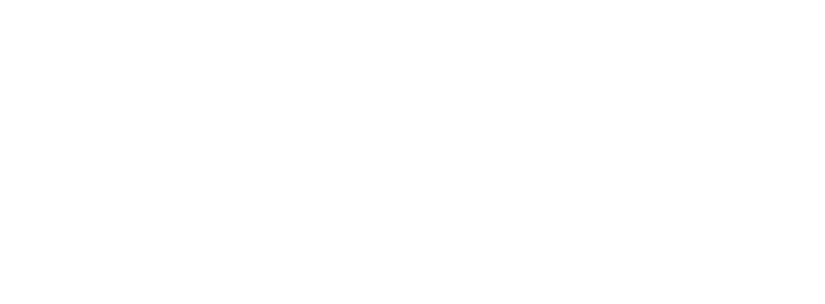
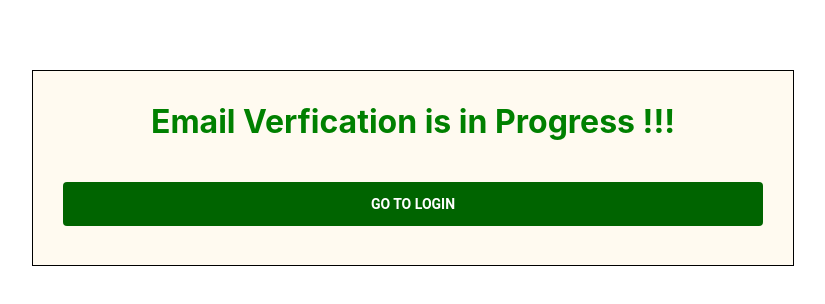
Before and after one commit to sb1197/fundoo_frontend, a React (Create React App) app: page /verifyingEmail in a window 1280 px wide. Shown: the top 304 px of the page, without its empty margins (227-1052 px from the left). Built offline with nearby package versions, Linux system fonts and the light colour scheme.

Commit message:
email verification with nodemailer

```diff
--- a/src/App.js
+++ b/src/App.js
@@ -5,7 +5,7 @@
 import Registration from './pages/RegisterUI'
 import Dashboard from './pages/DashboardUI';
 import ForgotPass from './pages/ForgetPassUI'
-
+import EmailVerfication from './pages/EmailVerifyUI'
 class App extends Component {
   render() {
     return (
@@ -14,6 +14,7 @@
           <div className="App">
             <Route path="/login" component={Login}></Route>
             <Route path="/registration" component={Registration}></Route>
+            <Route path="/verifyingEmail" component={EmailVerfication}></Route>
             <Route path="/dashboard" component={Dashboard}></Route>
             <Route path="/forgetPassword" component={ForgotPass}></Route>
           </div>
--- a/src/components/forgetComponent.jsx
+++ b/src/components/forgetComponent.jsx
@@ -38,7 +38,6 @@
                 <div>
                     <label><b>Username</b></label>
                     <input type="text" placeholder="Enter useremail" name="username" value={this.state.username} onChange={this.handleusernameChange} style={{marginBottom:"20px"}}/>
-
                     <div style={{paddingTop:"10px"}}>
                     <Button style=
                     {{
@@ -53,7 +52,6 @@
                     }} type="submit" onClick={this.handleSubmit}>
                     <b>Send Link</b>
                      </Button>
-
                     </div>
                 </div>
                 <ToastContainer/>
--- a/src/components/loginComponent.jsx
+++ b/src/components/loginComponent.jsx
@@ -45,7 +45,7 @@
     }
     register = (e) => {
         e.preventDefault();
-        this.props.history.push('/login');
+        this.props.history.push('/registration');
     }
     forgetPass = (e) => {
         e.preventDefault();
--- /dev/null
+++ b/src/components/verifyemailComponent.jsx
@@ -0,0 +1,27 @@
+import React, { Component } from "react";
+import { Button } from "@material-ui/core";
+class VerifyEmailComponent extends Component
+{
+    render() {
+        return (
+            <div>
+                 <div style={{paddingTop:"10px"}}>
+                    <Button style=
+                    {{
+                        backgroundColor:"darkgreen",
+                        color: "white",
+                        padding: "10px 20px",
+                        margin: "9px auto",
+                        border: "none",
+                        cursor: "pointer",
+                        width: "100%",
+                        boxAlign: "center"
+                    }} type="submit" onClick={this.handleSubmit}>
+                    <b>GO TO LOGIN</b>
+                     </Button>
+                     </div>
+            </div>
+        )}
+}
+
+export default VerifyEmailComponent;
--- /dev/null
+++ b/src/pages/EmailVerifyUI.jsx
@@ -0,0 +1,24 @@
+import React, { Component } from "react";
+import VerifyEmailComponent from "../components/verifyemailComponent";
+class EmailVerfication extends Component {
+    render() {
+
+
+        return (
+            <div style={{ width: "700px", margin: "70px auto", border: "1px solid black", padding: "30px", paddingTop: "10px", backgroundColor: "floralwhite" }}>
+
+                <div style={{ textAlign: "center", color: "green" }}>
+
+                    <h1><b>Email Verfication is in Progress !!!</b></h1>
+
+                </div>
+                <div>
+                    <VerifyEmailComponent />
+                </div>
+
+            </div>
+        );
+
+    }
+}
+export default EmailVerfication;
--- a/src/services/userService.js
+++ b/src/services/userService.js
@@ -18,9 +18,9 @@
     })
     .then(function (response)
     {
-        console.log(response.data.token);
-        alert('Registered Successfully!!');
-        window.location.href = '/login'
+        console.log("response after register",response);
+        window.location.href = '/verifyingEmail'
+        // alert('Registered Successfully!!');
     })
     .catch(function (err) {
         console.log(err);
```
